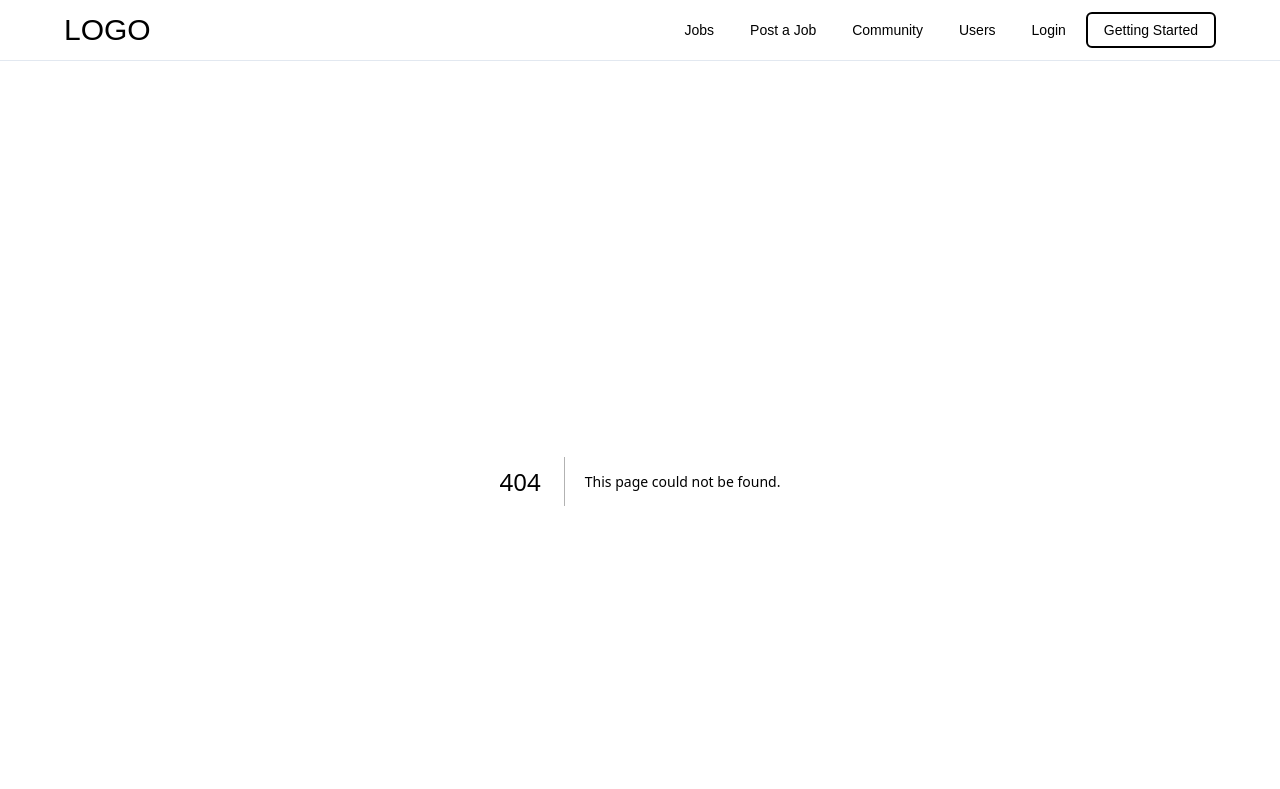
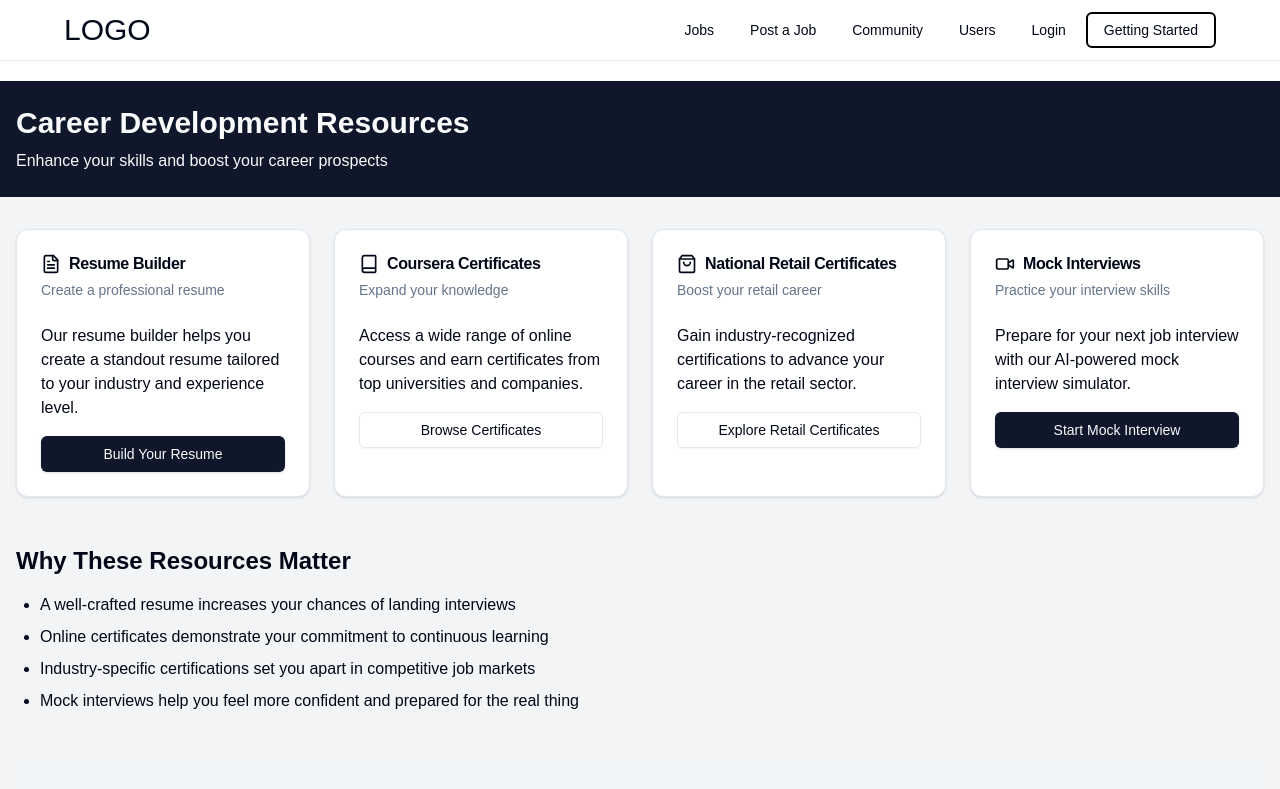
Before and after one commit to cfgtexas24/Team-14, a Next.js app in the folder cfg2024/: page /resources in a window 1280 px wide. Before the commit this address had no page. Shown: the top 789 px of the page. Built offline with nearby package versions, Linux system fonts and the light colour scheme.

Commit message:
built career readiness resources page outline

```diff
--- /dev/null
+++ b/cfg2024/app/resources/page.tsx
@@ -0,0 +1,100 @@
+import { Button } from "@/components/ui/button"
+import { Card, CardHeader, CardTitle, CardDescription, CardContent } from "@/components/ui/card"
+import { FileText, Book, ShoppingBag, Video } from "lucide-react"
+
+export default function CareerResources() {
+  return (
+    <div className="min-h-screen bg-gray-100">
+      <header className="bg-primary text-primary-foreground py-6">
+        <div className="container mx-auto px-4">
+          <h1 className="text-3xl font-bold">Career Development Resources</h1>
+          <p className="mt-2">Enhance your skills and boost your career prospects</p>
+        </div>
+      </header>
+
+      <main className="container mx-auto px-4 py-8">
+        <div className="grid gap-6 md:grid-cols-2 lg:grid-cols-4">
+          <Card>
+            <CardHeader>
+              <CardTitle className="flex items-center gap-2">
+                <FileText className="h-5 w-5" />
+                Resume Builder
+              </CardTitle>
+              <CardDescription>Create a professional resume</CardDescription>
+            </CardHeader>
+            <CardContent>
+              <p className="mb-4">Our resume builder helps you create a standout resume tailored to your industry and experience level.</p>
+              <Button className="w-full">Build Your Resume</Button>
+            </CardContent>
+          </Card>
+
+          <Card>
+            <CardHeader>
+              <CardTitle className="flex items-center gap-2">
+                <Book className="h-5 w-5" />
+                Coursera Certificates
+              </CardTitle>
+              <CardDescription>Expand your knowledge</CardDescription>
+            </CardHeader>
+            <CardContent>
+              <p className="mb-4">Access a wide range of online courses and earn certificates from top universities and companies.</p>
+              <Button variant="outline" className="w-full">
+                <a href="https://www.coursera.org/certificates" target="_blank" rel="noopener noreferrer" className="w-full">
+                  Browse Certificates
+                </a>
+              </Button>
+            </CardContent>
+          </Card>
+
+          <Card>
+            <CardHeader>
+              <CardTitle className="flex items-center gap-2">
+                <ShoppingBag className="h-5 w-5" />
+                National Retail Certificates
+              </CardTitle>
+              <CardDescription>Boost your retail career</CardDescription>
+            </CardHeader>
+            <CardContent>
+              <p className="mb-4">Gain industry-recognized certifications to advance your career in the retail sector.</p>
+              <Button variant="outline" className="w-full">
+                <a href="https://nrf.com/career-center/certifications" target="_blank" rel="noopener noreferrer" className="w-full">
+                  Explore Retail Certificates
+                </a>
+              </Button>
+            </CardContent>
+          </Card>
+
+          <Card>
+            <CardHeader>
+              <CardTitle className="flex items-center gap-2">
+                <Video className="h-5 w-5" />
+                Mock Interviews
+              </CardTitle>
+              <CardDescription>Practice your interview skills</CardDescription>
+            </CardHeader>
+            <CardContent>
+              <p className="mb-4">Prepare for your next job interview with our AI-powered mock interview simulator.</p>
+              <Button className="w-full">Start Mock Interview</Button>
+            </CardContent>
+          </Card>
+        </div>
+
+        <section className="mt-12">
+          <h2 className="text-2xl font-bold mb-4">Why These Resources Matter</h2>
+          <ul className="list-disc pl-6 space-y-2">
+            <li>A well-crafted resume increases your chances of landing interviews</li>
+            <li>Online certificates demonstrate your commitment to continuous learning</li>
+            <li>Industry-specific certifications set you apart in competitive job markets</li>
+            <li>Mock interviews help you feel more confident and prepared for the real thing</li>
+          </ul>
+        </section>
+
+        <section className="mt-12 bg-muted p-6 rounded-lg">
+          <h2 className="text-2xl font-bold mb-4">Get Started Today</h2>
+          <p className="mb-4">Take the first step towards advancing your career by utilizing these valuable resources. Whether you're just starting out or looking to make a career change, we're here to support your journey.</p>
+          <Button size="lg">Create Your Career Plan</Button>
+        </section>
+      </main>
+    </div>
+  )
+}
```
